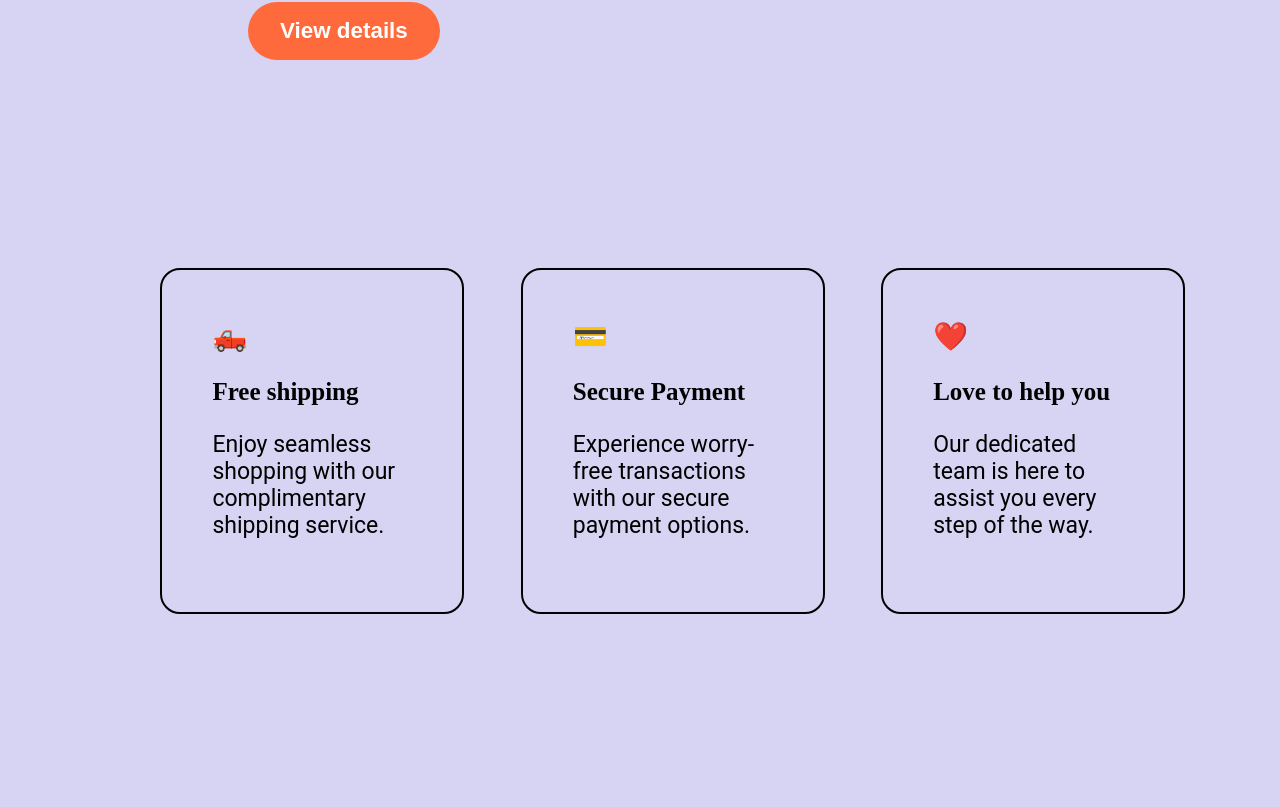
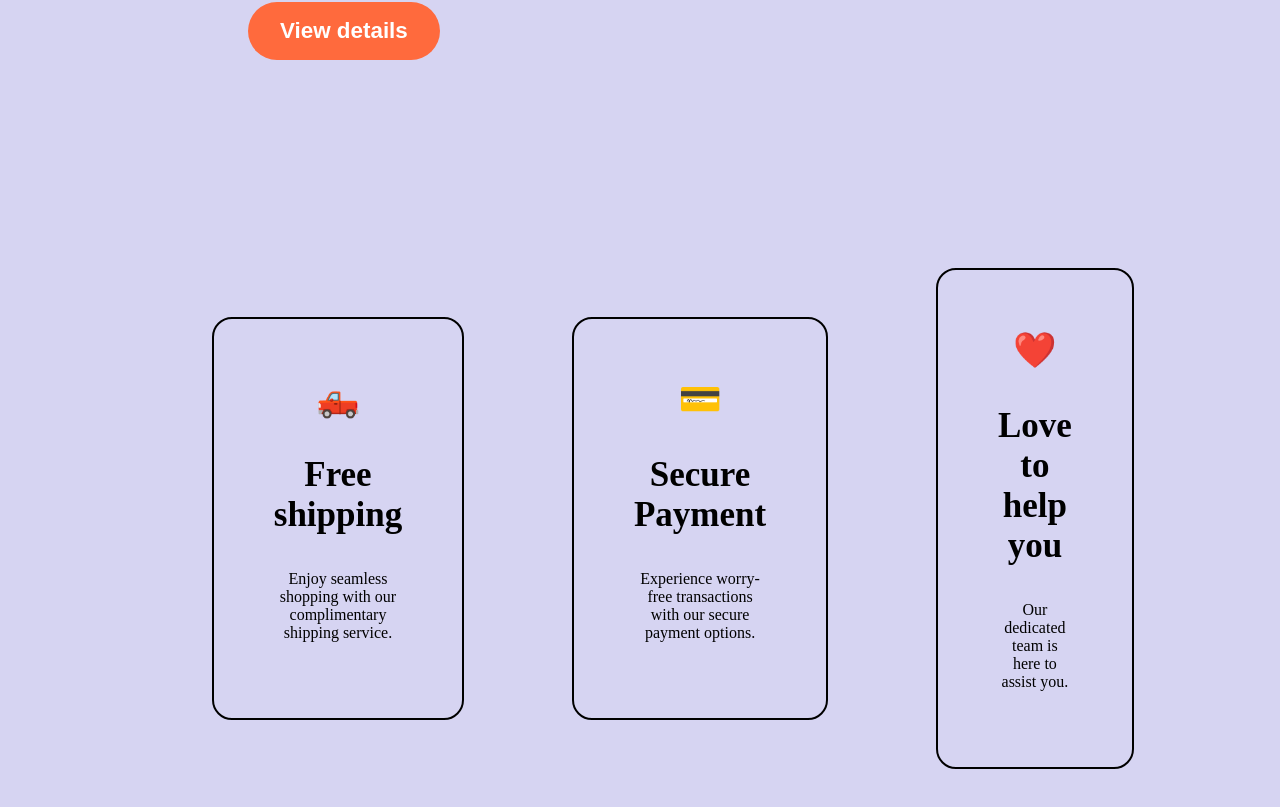
Before and after one commit to AddyJaime/nike, a React (Vite) app: page / in a window 1280 px wide. Shown: the part 2786-3593 px from the top of the page. Before the commit the page ends 3504 px from the top, so only its background shows below. Built offline with nearby package versions, Linux system fonts and the light colour scheme.

Commit message:
completing the boxes still

```diff
--- a/src/components/Shipping /Shipping.css
+++ b/src/components/Shipping /Shipping.css
@@ -8,19 +8,18 @@
 }
 
 .shipping-tems {
+  max-width: 400px;
+  width: auto;
+  flex: 0;
+  text-align: center;
   border: 2px solid black;
   border-radius: 20px;
-  padding: 50px;
-  width: 200px;
+  padding: 60px;
 }
-.shipping span {
-  font-size: 28px;
+
+.shipping-tems span {
+  font-size: 35px;
 }
 .shipping-tems h3 {
-  font-size: 25px;
+  font-size: 35px;
 }
-
-.shipping-tems p {
-  font-size: 23px;
-  font-family: var(--navbar-font-family);
-}
--- a/src/components/Shipping /Shipping.tsx
+++ b/src/components/Shipping /Shipping.tsx
@@ -19,7 +19,7 @@ const Shipping: React.FC = () => {
       <div className="shipping-tems">
         <span>❤️</span>
         <h3>Love to help you</h3>
-        <p>Our dedicated team is here to assist you every step of the way.</p>
+        <p>Our dedicated team is here to assist you.</p>
       </div>
     </div>
   );
```
